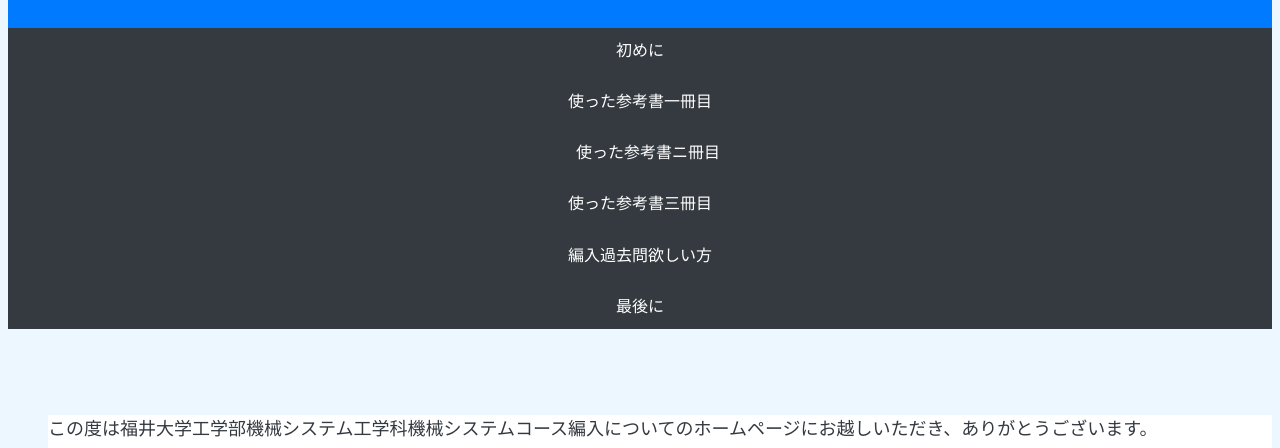
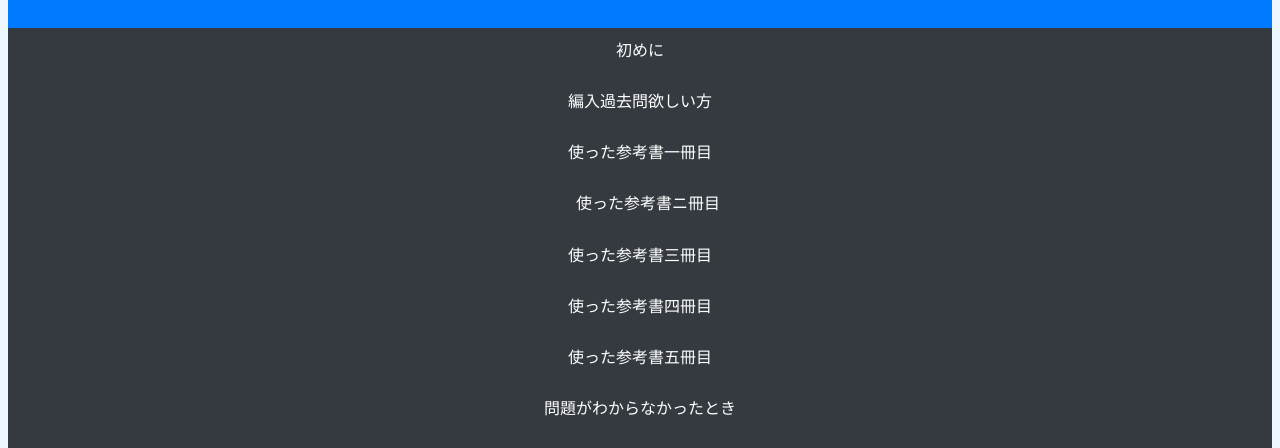
Before and after one commit to requestionare/nobu1, a plain HTML site: page index.html in a window 1280 px wide. Shown: the part 319-767 px from the top of the page. Drawn offline with Linux system fonts and the light colour scheme; a web font is replaced by a local one.

Commit message:
Update index.html

```diff
--- a/index.html
+++ b/index.html
@@ -236,16 +236,24 @@
      <nav>
         <a href="#kono">初めに</a>
         <br></br>
+       <a href="#tannininntei">編入過去問欲しい方</a>
+        <br></br>
          <a href="#kennkyuu">使った参考書一冊目</a>
        <br></br>
       　<a href="#kakomon">使った参考書ニ冊目</a>
          <br></br>
         <a href="#ennsyuu">使った参考書三冊目</a>
         <br></br>
-        <a href="#tannininntei">編入過去問欲しい方</a>
+       <a href="#ennsyuu">使った参考書四冊目</a>
+           <br></br>
+       <a href="#ennsyuu">使った参考書五冊目</a>
+       <br></br>
+       <a href="#ennsyuu">問題がわからなかったとき</a>
          <br></br>
-        <a href="#saigoni">最後に</a>
+         <a href="#saigoni">最後に</a>
+           <br></br>
 
+    <br></br>
     </nav>
 
 
@@ -258,7 +266,8 @@
 
 
 
-
+<body>
+  <div class="circle-spin-1"></div>
  <div id="context">
 <script language="javascript" type="text/javascript" src="//counter1.fc2.com/counter.php?id=39523292&main=1"></script><noscript><img src="//counter1.fc2.com/counter_img.php?id=39523292&main=1" /></noscript>
 <p id ="hajimeni">この度は福井大学工学部機械システム工学科機械システムコース編入についてのホームページにお越しいただき、ありがとうございます。</p>
```
